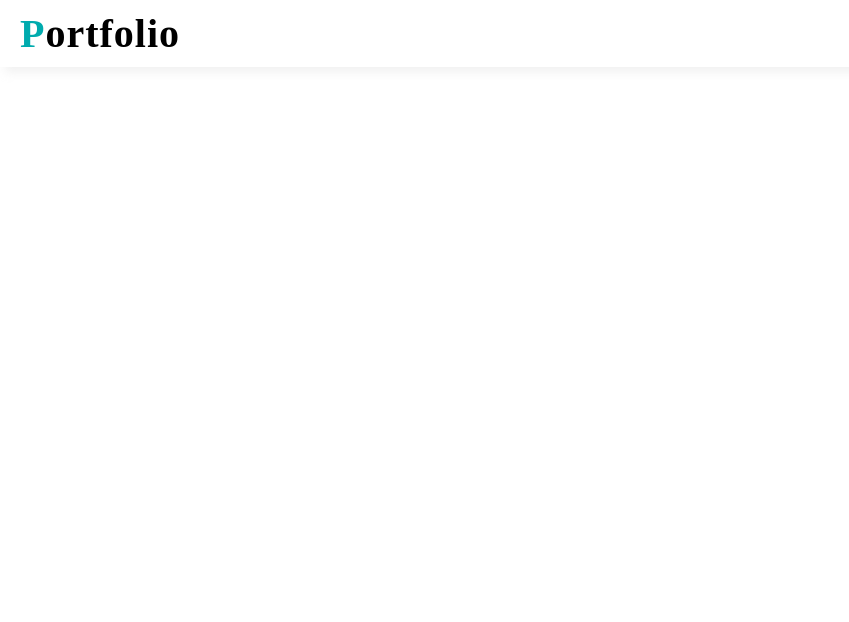
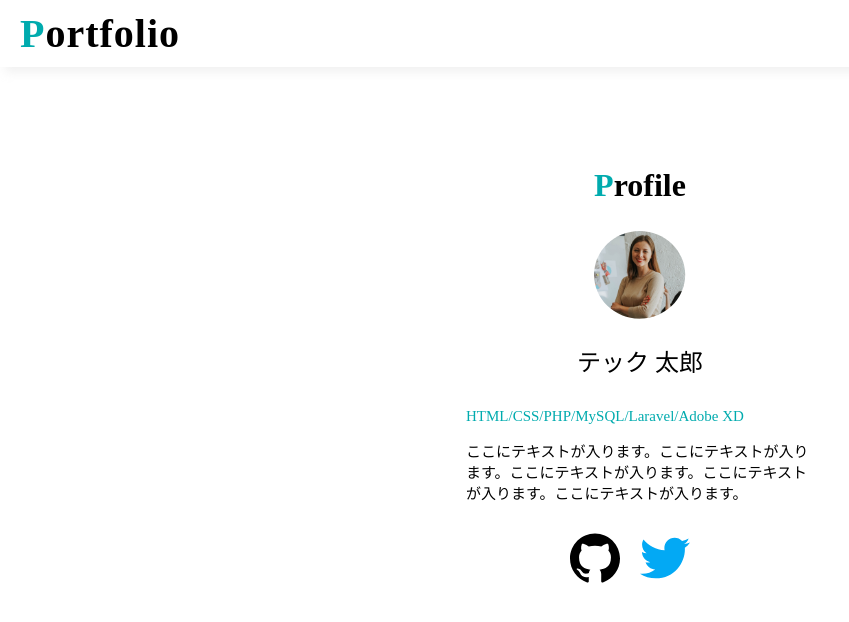
Before and after one commit to Coco0301/Portfolio-sample, a PHP site: page / in a window 1280 px wide. Before the commit the part shown is almost empty. Shown: the top 622 px of the page, without its empty margins (0-849 px from the left). Run offline with PHP 8.4, Linux system fonts and the light colour scheme.

Commit message:
*mainのprofileの箱作成*

```diff
--- a/index.html
+++ b/index.html
@@ -26,5 +26,53 @@
 
         </h1>
     </header>
+    <!--
+        mainタグの作成
+        profile用とwork用の箱を作成
+        divタグを使用
+     -->
+     <div class="block-main">
+         <!--
+             profileの箱
+         -->
+         <div class="box-profile">
+             <h2 class="sub-title">
+                 <span class="color-green">P</span>rofile
+             </h2>
+             <div class="item-list">
+                 <img src="img/profile.png" alt="プロフィール画像">
+                 <b>テック 太郎</b>
+                 <p class="color-green"> HTML/CSS/PHP/MySQL/Laravel/Adobe XD</p>
+                 <p>ここにテキストが入ります。ここにテキストが入ります。ここにテキストが入ります。ここにテキストが入ります。ここにテキストが入ります。</p>
+            </div>
+            <ul class="icon-list">
+                <li>
+                    <a href="">
+                        <img src="img/github.svg" class="github-icon" alt="githubアイコン">
+                    </a>
+                </li>
+                <li>
+                    <a href="">
+                        <img src="img/twitter.svg" class="twitter-icon" alt="twitterアイコン">
+                    </a>
+
+                </li>
+
+            </ul>
+         </div>
+         <!--
+             workの箱
+         -->
+         <div class="box-work">
+
+
+         </div>
+
+     </div>
+
+
+
+
+
 </body>
 </html>
--- a/style.css
+++ b/style.css
@@ -11,6 +11,9 @@ body{
 
 .color-green{
     color: #00ABAE;
+}
+.sub-title{
+    font-size: 32px;
 }
 
 /*
@@ -31,3 +34,68 @@ body{
     letter-spacing: 1px;
 
 }
+/*
+*mainタグスタイルシート
+*/
+.block-main{
+    text-align: center;
+    margin: 100px 0;
+
+}
+
+/*
+*プロフィールのスタイルシート
+*/
+
+.item-list{
+    width:100%;
+    margin : 0 auto ;
+    max-width: 348px;
+
+
+}
+
+.item-list b {
+    display: block;
+    font-size: 24px;
+    font-weight: normal;
+    margin: 20px 0 30px;
+
+}
+
+.item-list p {
+    font-size: 15px;
+    line-height: normal;
+    text-align : left;
+
+}
+
+.github-icon{
+    width: 50px;
+    height: 50px;
+}
+
+.twitter-icon{
+    width: 50px;
+    height: 50px;
+}
+
+.icon-list{
+    list-style: none;
+    width: 100%;
+    max-width: 247px;
+    margin: 30px auto;
+    padding: 0;
+    display: flex;
+    justify-content: center;
+    align-items: center;
+
+}
+
+.icon-list li{
+    margin-right: 20px;
+}
+
+.icon-list li :last-child{
+    margin-right: 0;
+}
```
